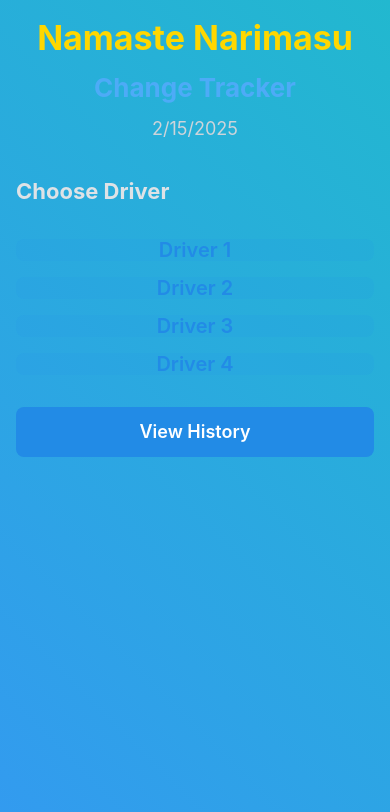
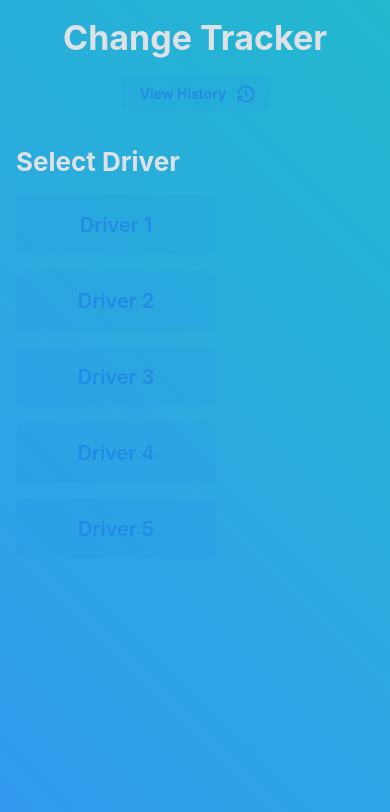
Before and after one commit to rinchhen012/Cash-Tracker, a React (Vite) app: page / in a window 390 px wide. Shown: the top 812 px of the page. Built offline with nearby package versions, Linux system fonts and the light colour scheme; no server answers.

Commit message:
feat: improve home page layout and responsiveness

```diff
--- a/src/pages/Home.tsx
+++ b/src/pages/Home.tsx
@@ -1,8 +1,10 @@
-import { Box, Stack, Title, Text, Button } from '@mantine/core';
+import { Box, Stack, Title, Button, Group } from '@mantine/core';
 import { useNavigate } from 'react-router-dom';
+import { IconHistory } from '@tabler/icons-react';
 
 const Home = () => {
   const navigate = useNavigate();
+  const drivers = [1, 2, 3, 4, 5];
 
   return (
     <Box
@@ -13,41 +15,41 @@ const Home = () => {
       }}
     >
       <Stack gap="xl">
-        <Stack gap="xs" align="center">
-          <Title c="gold" order={1}>Namaste Narimasu</Title>
-          <Title c="blue.4" order={2}>Change Tracker</Title>
-          <Text c="gray.4" size="lg">{new Date().toLocaleDateString()}</Text>
+        <Stack gap="md" align="center">
+          <Title order={1} c="gray.3">Change Tracker</Title>
+          <Button
+            variant="light"
+            rightSection={<IconHistory size={20} />}
+            onClick={() => navigate('/history')}
+          >
+            View History
+          </Button>
         </Stack>
 
-        <Title c="gray.3" order={3}>Choose Driver</Title>
-
         <Stack gap="md">
-          {[1, 2, 3, 4].map((driverId) => (
-            <Button
-              key={driverId}
-              size="xl"
-              variant="light"
-              onClick={() => navigate(`/calculator/${driverId}`)}
-              radius="md"
-              fullWidth
-              style={{
-                flex: '1',
-                maxWidth: '100%'
-              }}
-            >
-              Driver {driverId}
-            </Button>
-          ))}
+          <Title order={2} c="gray.3">Select Driver</Title>
+          <Group gap="md">
+            {drivers.map((driver) => (
+              <Button
+                key={driver}
+                size="xl"
+                variant="light"
+                onClick={() => navigate(`/calculator/${driver}`)}
+                radius="md"
+                style={{
+                  flex: '1 1 200px',
+                  maxWidth: '200px',
+                  '@media (max-width: 480px)': {
+                    flex: '1 1 100%',
+                    maxWidth: '100%'
+                  }
+                }}
+              >
+                Driver {driver}
+              </Button>
+            ))}
+          </Group>
         </Stack>
-
-        <Button
-          variant="filled"
-          onClick={() => navigate('/history')}
-          radius="md"
-          size="lg"
-        >
-          View History
-        </Button>
       </Stack>
     </Box>
   );
```
